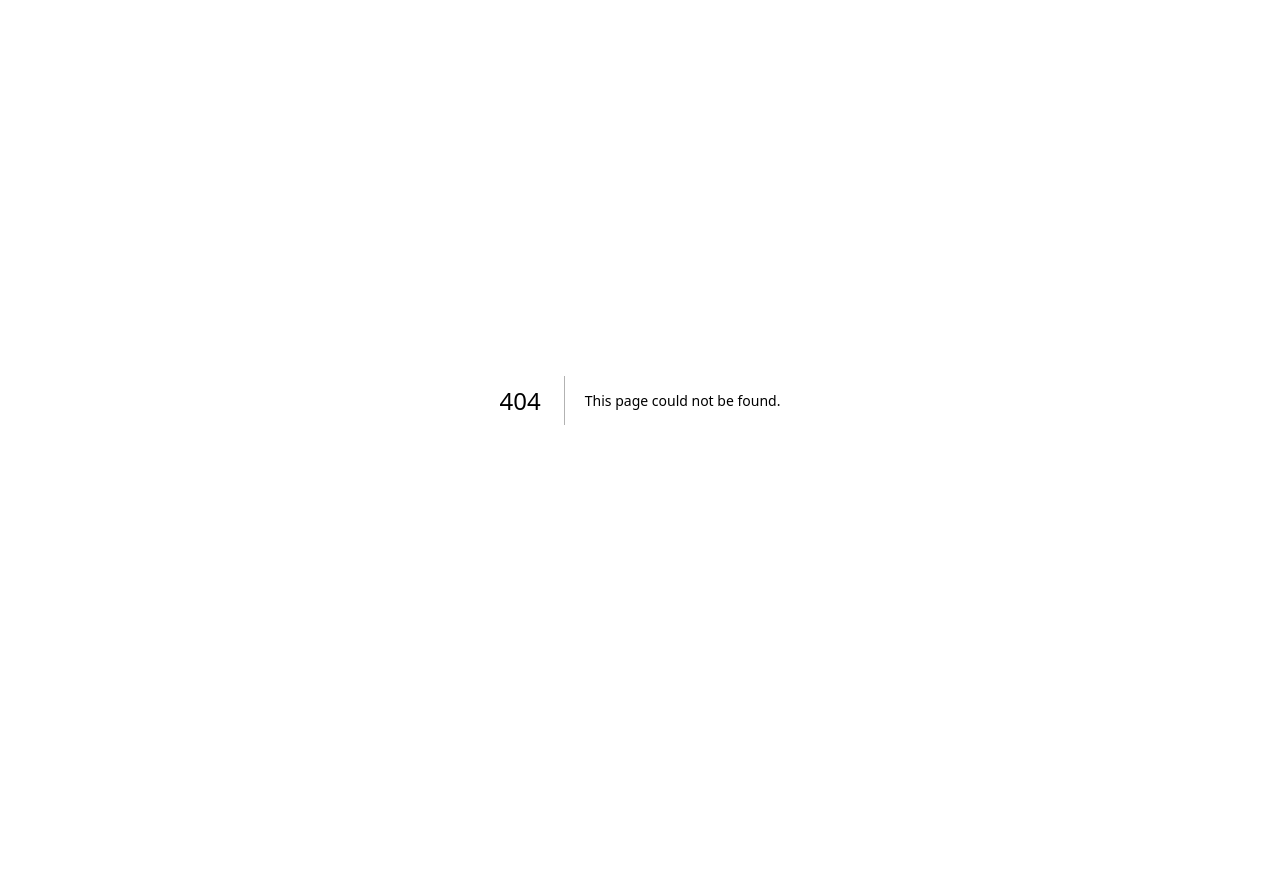
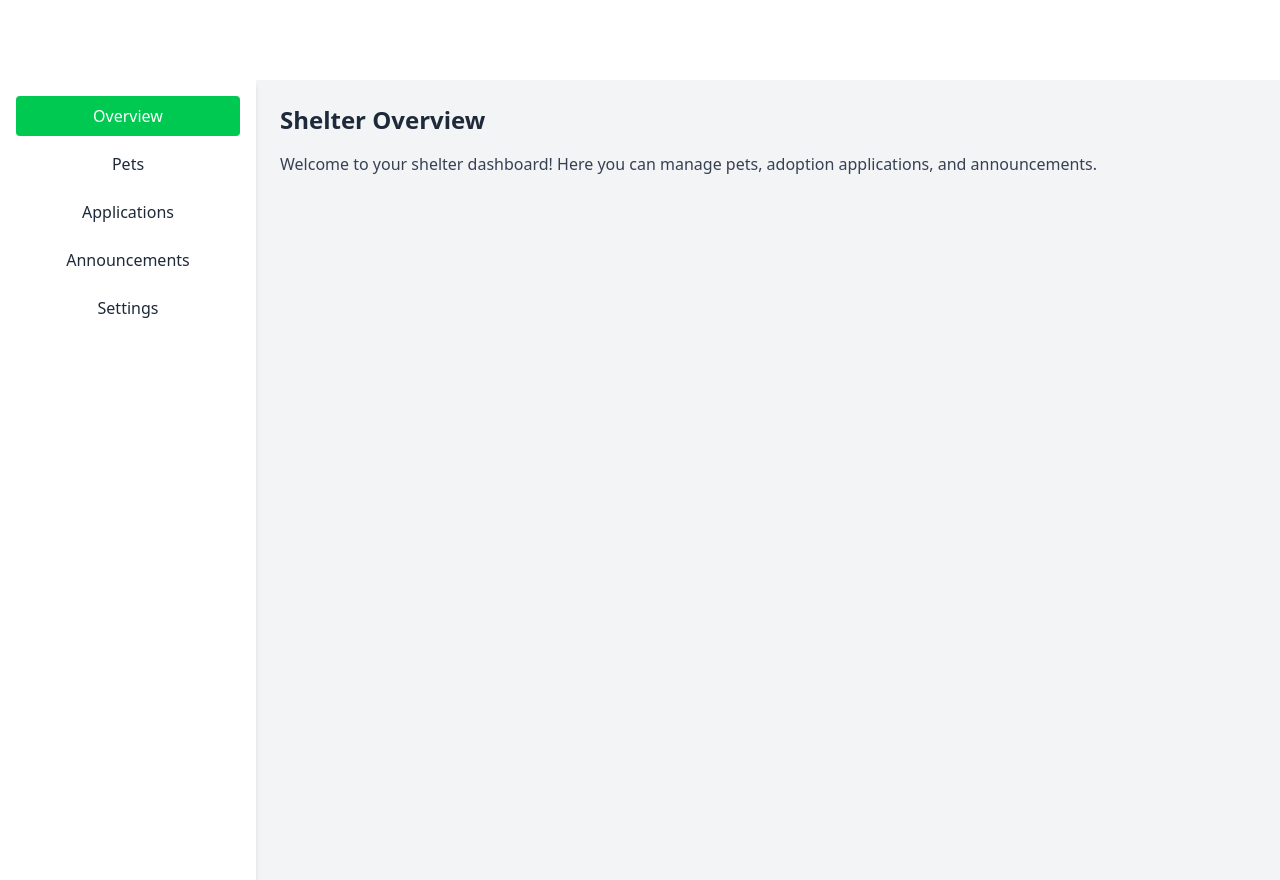
Before and after one commit to MuntasirTonoy/Happy-tails, a Next.js app: page /dashboard/shelter in a window 1280 px wide. Before the commit this address had no page. Before the commit the page ends 800 px from the top, so only its background shows below. Built offline with nearby package versions, Linux system fonts and the light colour scheme.

Commit message:
updated shelter dasboard

```diff
--- a/app/dashboard/admin/shelters/page.jsx
+++ /dev/null
@@ -1,12 +0,0 @@
-import ShelterForm from "../../../../components/admin/ShelterForm";
-import ShelterList from "../../../../components/admin/ShelterList";
-
-export default function AdminSheltersPage() {
-  return (
-    <div className="p-6">
-      <h1 className="text-2xl font-bold mb-4">Shelter Management</h1>
-      <ShelterForm />
-      <ShelterList />
-    </div>
-  );
-}
--- /dev/null
+++ b/app/dashboard/page.jsx
@@ -0,0 +1,14 @@
+"use client";
+import React from "react";
+import ShelterDashboardPage from "./shelter/page";
+
+
+const Dashboard = () => {
+  return (
+    <div >
+     <ShelterDashboardPage></ShelterDashboardPage>
+    </div>
+  );
+};
+
+export default Dashboard;
--- /dev/null
+++ b/app/dashboard/shelter/page.jsx
@@ -0,0 +1,25 @@
+"use client";
+import { useState } from "react";
+import Sidebar from "../../../components/shelter/Sidebar";
+import Overview from "../../../components/shelter/Overview";
+import Pets from "../../../components/shelter/Pets";
+import Application from "../../../components/shelter/Application";
+import Announcement from "../../../components/shelter/Announcement";
+import Settings from "../../../components/shelter/Settings";
+
+export default function ShelterDashboardPage() {
+  const [activeTab, setActiveTab] = useState("overview");
+
+  return (
+    <div className="flex min-h-screen mt-20 bg-gray-100">
+      <Sidebar activeTab={activeTab} setActiveTab={setActiveTab} />
+      <main className="flex-1 p-6">
+        {activeTab === "overview" && <Overview />}
+        {activeTab === "pets" && <Pets />}
+        {activeTab === "applications" && <Application />}
+        {activeTab === "announcements" && <Announcement />}
+        {activeTab === "settings" && <Settings />}
+      </main>
+    </div>
+  );
+}
--- /dev/null
+++ b/components/shelter/Announcement.jsx
@@ -0,0 +1,10 @@
+export default function Announcements() {
+  return (
+    <div>
+      <h1 className="mb-4 text-2xl font-bold">Announcements</h1>
+      <button className="px-4 py-2 text-white bg-green-600 rounded">
+        Add Announcement
+      </button>
+    </div>
+  );
+}
--- /dev/null
+++ b/components/shelter/Application.jsx
@@ -0,0 +1,25 @@
+export default function Applications() {
+  return (
+    <div>
+      <h1 className="mb-4 text-2xl font-bold">Adoption Applications</h1>
+      <table className="w-full bg-white rounded shadow">
+        <thead>
+          <tr className="text-left bg-gray-200">
+            <th className="p-2">Applicant</th>
+            <th className="p-2">Pet</th>
+            <th className="p-2">Status</th>
+            <th className="p-2">Date</th>
+          </tr>
+        </thead>
+        <tbody>
+          <tr className="border-b">
+            <td className="p-2">Sarah</td>
+            <td className="p-2">Buddy</td>
+            <td className="p-2 text-yellow-600">Pending</td>
+            <td className="p-2">01/03/2025</td>
+          </tr>
+        </tbody>
+      </table>
+    </div>
+  );
+}
--- /dev/null
+++ b/components/shelter/Overview.jsx
@@ -0,0 +1,10 @@
+export default function Overview() {
+  return (
+    <div>
+      <h1 className="mb-4 text-2xl font-bold">Shelter Overview</h1>
+      <p className="text-gray-700">
+        Welcome to your shelter dashboard! Here you can manage pets, adoption applications, and announcements.
+      </p>
+    </div>
+  );
+}
--- /dev/null
+++ b/components/shelter/Pets.jsx
@@ -0,0 +1,25 @@
+export default function Pets() {
+  return (
+    <div>
+      <h1 className="mb-4 text-2xl font-bold">My Pets</h1>
+      <table className="w-full bg-white rounded shadow">
+        <thead>
+          <tr className="text-left bg-gray-200">
+            <th className="p-2">Name</th>
+            <th className="p-2">Species</th>
+            <th className="p-2">Status</th>
+            <th className="p-2">Actions</th>
+          </tr>
+        </thead>
+        <tbody>
+          <tr className="border-b">
+            <td className="p-2">Buddy</td>
+            <td className="p-2">Dog</td>
+            <td className="p-2 text-green-600">Available</td>
+            <td className="p-2 text-blue-500 cursor-pointer">Edit</td>
+          </tr>
+        </tbody>
+      </table>
+    </div>
+  );
+}
--- /dev/null
+++ b/components/shelter/Settings.jsx
@@ -0,0 +1,8 @@
+export default function Settings() {
+  return (
+    <div>
+      <h1 className="mb-4 text-2xl font-bold">Settings</h1>
+      <p>Edit shelter profile and preferences here.</p>
+    </div>
+  );
+}
--- /dev/null
+++ b/components/shelter/Sidebar.jsx
@@ -0,0 +1,53 @@
+"use client";
+export default function Sidebar({ activeTab, setActiveTab }) {
+  return (
+    <aside className="w-64 bg-white shadow-md">
+      <nav className="flex flex-col p-4 space-y-2">
+        <button
+          onClick={() => setActiveTab("overview")}
+          className={`p-2 rounded ${
+            activeTab === "overview" ? "bg-green-500 text-white" : "hover:bg-gray-200"
+          }`}
+        >
+          Overview
+        </button>
+
+        <button
+          onClick={() => setActiveTab("pets")}
+          className={`p-2 rounded ${
+            activeTab === "pets" ? "bg-green-500 text-white" : "hover:bg-gray-200"
+          }`}
+        >
+          Pets
+        </button>
+
+        <button
+          onClick={() => setActiveTab("applications")}
+          className={`p-2 rounded ${
+            activeTab === "applications" ? "bg-green-500 text-white" : "hover:bg-gray-200"
+          }`}
+        >
+          Applications
+        </button>
+
+        <button
+          onClick={() => setActiveTab("announcements")}
+          className={`p-2 rounded ${
+            activeTab === "announcements" ? "bg-green-500 text-white" : "hover:bg-gray-200"
+          }`}
+        >
+          Announcements
+        </button>
+
+        <button
+          onClick={() => setActiveTab("settings")}
+          className={`p-2 rounded ${
+            activeTab === "settings" ? "bg-green-500 text-white" : "hover:bg-gray-200"
+          }`}
+        >
+          Settings
+        </button>
+      </nav>
+    </aside>
+  );
+}
```
